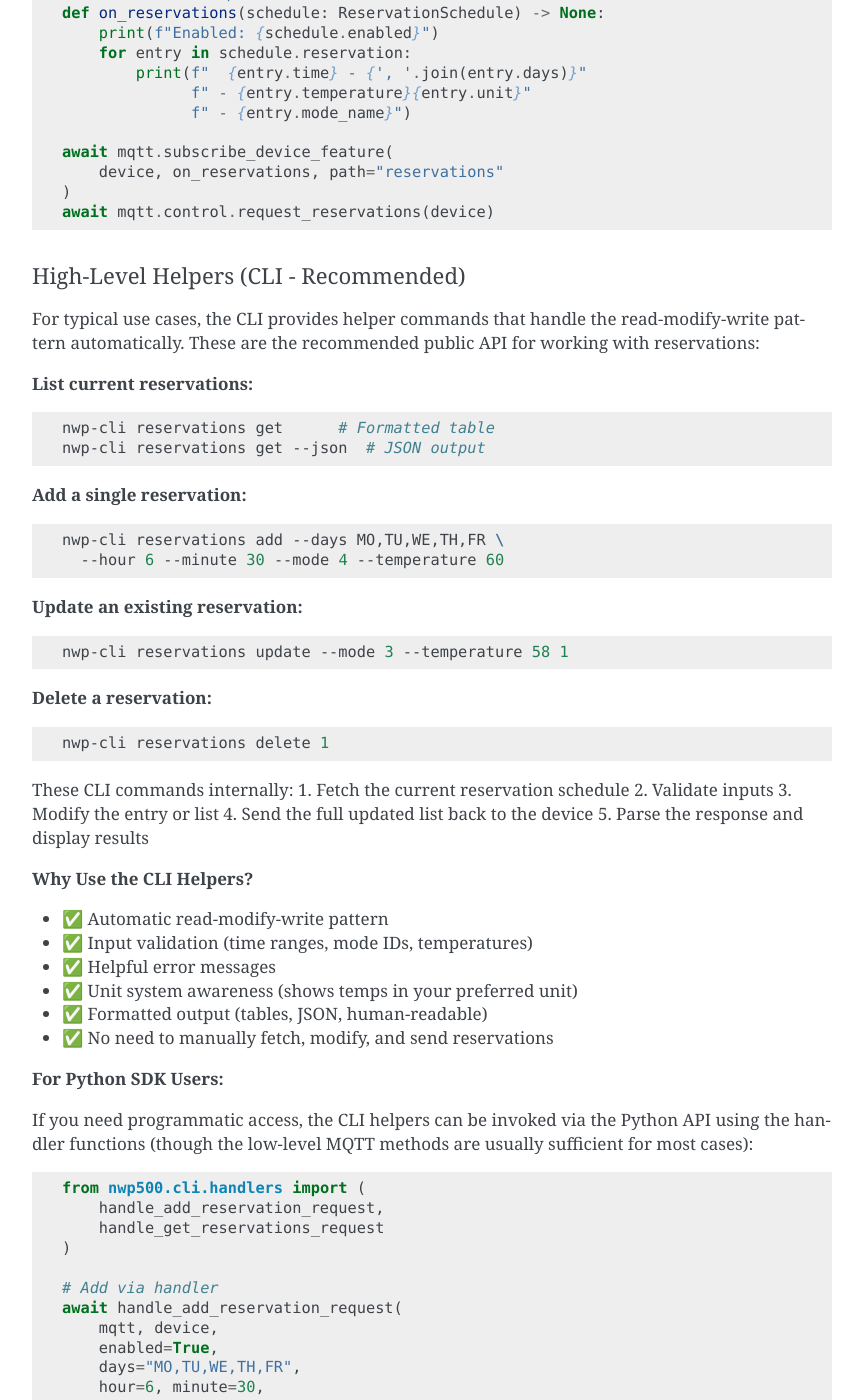
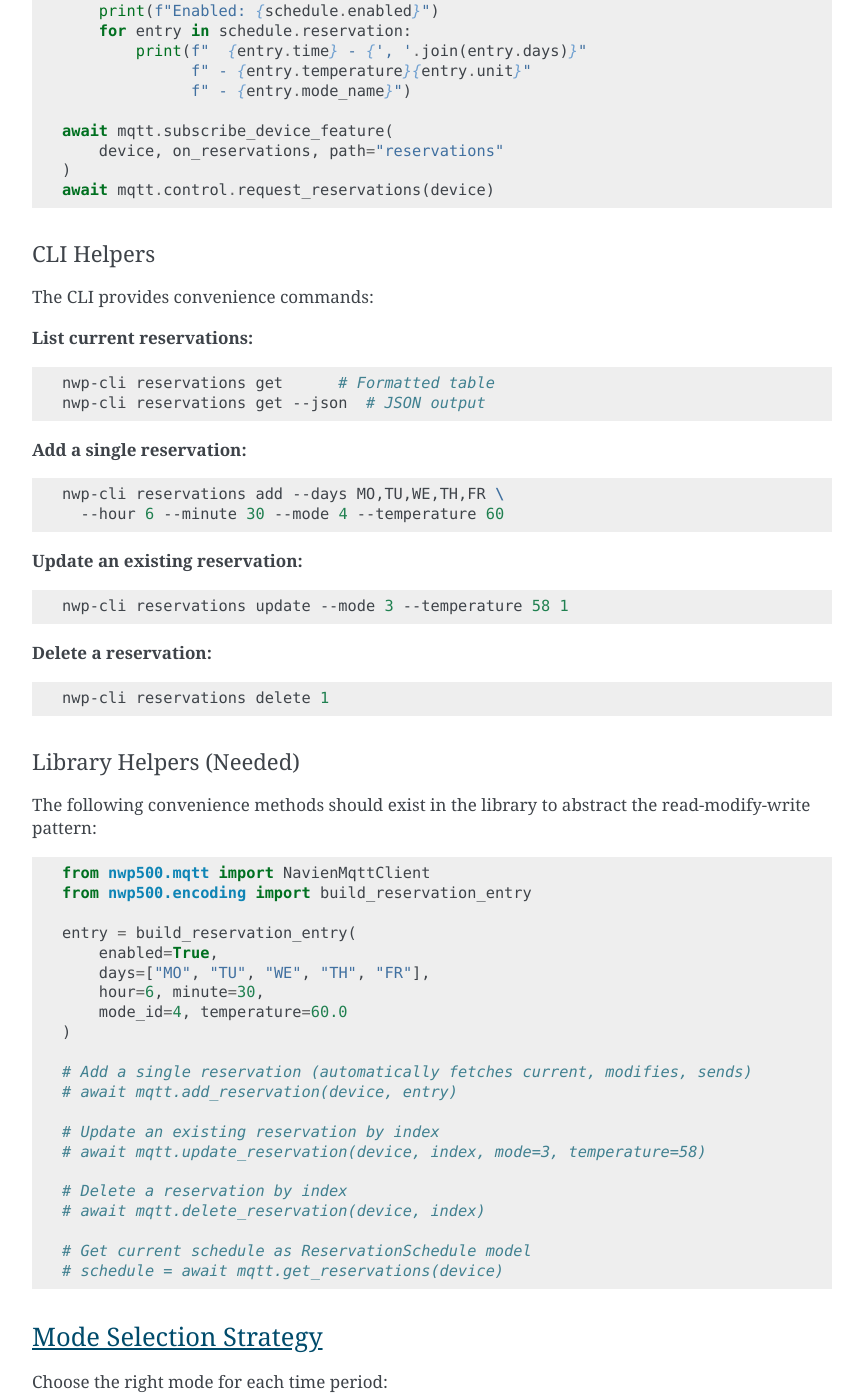
Before and after one commit to eman/nwp500-python, a Sphinx documentation site: the page built from docs/guides/scheduling.rst, in a window 1280 px wide and 1400 px high, scrolled down 7606 px. Shown: the whole window, without its empty margins (338-1201 px from the left). Built offline with Sphinx 7.4.7, drawn with Linux system fonts in a browser that asks for light colours; some of the changed text lies outside the part shown.

Commit message:
Simplify scheduling guide: document what exists and what's needed
Show three levels of abstraction:
1. Low-level update_reservations() method (exists)
2. CLI helpers (exist)
3. Library helpers needed - add_reservation(), update_reservation(),
   delete_reservation(), get_reservations()

Remove prescriptive language about what should be primary interface.

```diff
--- a/docs/guides/scheduling.rst
+++ b/docs/guides/scheduling.rst
@@ -325,13 +325,13 @@ Managing Reservations
 **Important:** The device protocol requires sending the **full list**
 of reservations for every update. Individual add/delete/update
 operations work by fetching the current schedule, modifying it, and
-sending the full list back. The MQTT client provides low-level methods,
-and the CLI includes high-level helpers for common operations.
+sending the full list back.
 
-Low-Level Methods (``NavienMqttClient``)
-^^^^^^^^^^^^^^^^^^^^^^^^^^^^^^^^^^^^^^^^^
+Low-Level Method (``NavienMqttClient``)
+^^^^^^^^^^^^^^^^^^^^^^^^^^^^^^^^^^^^^^^
 
-**Update the full schedule:**
+Use ``update_reservations()`` when you need full control or are managing
+multiple entries at once:
 
 .. code-block:: python
 
@@ -389,12 +389,10 @@ Low-Level Methods (``NavienMqttClient``)
    )
    await mqtt.control.request_reservations(device)
 
-High-Level Helpers (CLI - Recommended)
-^^^^^^^^^^^^^^^^^^^^^^^^^^^^^^^^^^^^^^
+CLI Helpers
+^^^^^^^^^^^
 
-For typical use cases, the CLI provides helper commands that handle
-the read-modify-write pattern automatically. These are the recommended
-public API for working with reservations:
+The CLI provides convenience commands:
 
 **List current reservations:**
 
@@ -422,46 +420,35 @@ public API for working with reservations:
 
    nwp-cli reservations delete 1
 
-These CLI commands internally:
-1. Fetch the current reservation schedule
-2. Validate inputs
-3. Modify the entry or list
-4. Send the full updated list back to the device
-5. Parse the response and display results
+Library Helpers (Needed)
+^^^^^^^^^^^^^^^^^^^^^^^^
 
-**Why Use the CLI Helpers?**
-
-- ✅ Automatic read-modify-write pattern
-- ✅ Input validation (time ranges, mode IDs, temperatures)
-- ✅ Helpful error messages
-- ✅ Unit system awareness (shows temps in your preferred unit)
-- ✅ Formatted output (tables, JSON, human-readable)
-- ✅ No need to manually fetch, modify, and send reservations
-
-**For Python SDK Users:**
-
-If you need programmatic access, the CLI helpers can be invoked via
-the Python API using the handler functions (though the low-level MQTT
-methods are usually sufficient for most cases):
+The following convenience methods should exist in the library to abstract
+the read-modify-write pattern:
 
 .. code-block:: python
 
-   from nwp500.cli.handlers import (
-       handle_add_reservation_request,
-       handle_get_reservations_request
+   from nwp500.mqtt import NavienMqttClient
+   from nwp500.encoding import build_reservation_entry
+
+   entry = build_reservation_entry(
+       enabled=True,
+       days=["MO", "TU", "WE", "TH", "FR"],
+       hour=6, minute=30,
+       mode_id=4, temperature=60.0
    )
 
-   # Add via handler
-   await handle_add_reservation_request(
-       mqtt, device,
-       enabled=True,
-       days="MO,TU,WE,TH,FR",
-       hour=6, minute=30,
-       mode=4, temperature=60.0
-   )
+   # Add a single reservation (automatically fetches current, modifies, sends)
+   # await mqtt.add_reservation(device, entry)
 
-   # Get via handler (displays formatted output)
-   await handle_get_reservations_request(mqtt, device)
+   # Update an existing reservation by index
+   # await mqtt.update_reservation(device, index, mode=3, temperature=58)
+
+   # Delete a reservation by index
+   # await mqtt.delete_reservation(device, index)
+
+   # Get current schedule as ReservationSchedule model
+   # schedule = await mqtt.get_reservations(device)
 
 
 Mode Selection Strategy
```
